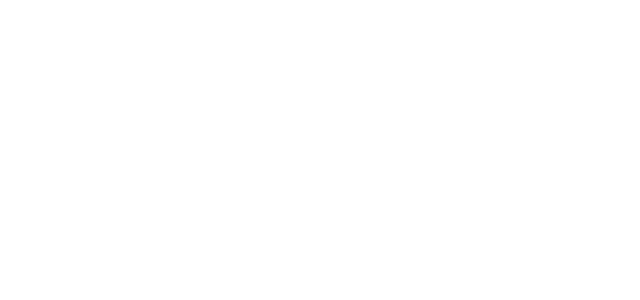
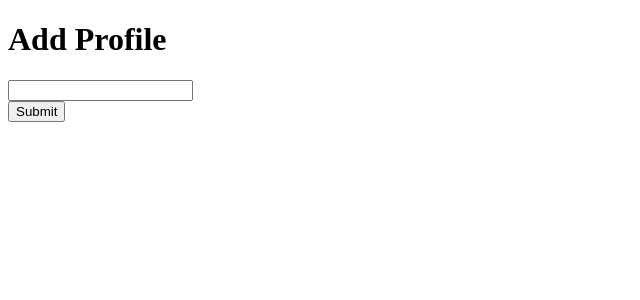
Before and after one commit to alban-th/chorus, a React (Vite) app in the folder packages/pokemon-ui/: page /add-profile in a window 1280 px wide. Before the commit this address had no page. Shown: the top 300 px of the page, without its empty margins (0-640 px from the left). Built offline with nearby package versions, Linux system fonts and the light colour scheme.

Commit message:
basic add profile form

```diff
--- a/package.json
+++ b/package.json
@@ -15,6 +15,7 @@
     "@nestjs/core": "^10.0.2",
     "@nestjs/platform-express": "^10.0.2",
     "@nestjs/typeorm": "^10.0.2",
+    "@tanstack/react-form": "0.29.2",
     "@tanstack/react-query": "^5.52.1",
     "axios": "^1.6.0",
     "class-validator": "^0.14.1",
--- /dev/null
+++ b/packages/pokemon-ui/src/pages/add-profile/AddProfile.tsx
@@ -0,0 +1,76 @@
+import { useMutation, useQueryClient } from '@tanstack/react-query';
+import { Profile } from '../../types';
+import { useForm } from '@tanstack/react-form';
+import { useNavigate } from 'react-router-dom';
+import { useState } from 'react';
+
+const postProfile = async (profile: Pick<Profile, 'name'>) => {
+  const response = await fetch('/api/profile', {
+    method: 'POST',
+    body: JSON.stringify(profile),
+    headers: {
+      'Content-Type': 'application/json',
+    },
+  });
+  if(!response.ok) {
+    const error = await response.json();
+    console.log(error);
+    throw new Error(error.message);
+  }
+  return await response.json();
+};
+
+export function AddProfile() {
+    const [error, setError] = useState<string | null>(null);
+  const navigate = useNavigate();
+  const queryClient = useQueryClient();
+  const mutation = useMutation({
+    mutationFn: postProfile,
+    onSuccess: (data) => {
+      // Invalidate and refetch
+      setError(null);
+      queryClient.invalidateQueries({ queryKey: ['profile', data.id] });
+      navigate('/edit-profile/' + data.id);
+    },
+    onError(error) {
+        setError(error.message);
+    },
+  });
+  const form = useForm({
+    defaultValues: {
+      name: '',
+    },
+    onSubmit: async ({ value }) => {
+      mutation.mutate(value);
+    },
+  });
+
+  return (
+    <div>
+      <h1>Add Profile</h1>
+      {error && <div>{error}</div>}
+      <form
+        onSubmit={(e) => {
+          e.preventDefault();
+          e.stopPropagation();
+          form.handleSubmit();
+        }}
+      >
+        <div>
+          <form.Field
+            name="name"
+            children={(field) => (
+              <input
+                name={field.name}
+                value={field.state.value}
+                onBlur={field.handleBlur}
+                onChange={(e) => field.handleChange(e.target.value)}
+              />
+            )}
+          />
+        </div>
+        <button type="submit">Submit</button>
+      </form>
+    </div>
+  );
+}
--- /dev/null
+++ b/packages/pokemon-ui/src/pages/add-profile/index.ts
@@ -0,0 +1 @@
+export  { AddProfile } from './AddProfile';
--- a/packages/pokemon-ui/src/router.tsx
+++ b/packages/pokemon-ui/src/router.tsx
@@ -23,4 +23,11 @@
       return { Component: EditProfile };
     },
   },
+  {
+    path: '/add-profile',
+    lazy: async () => {
+      const { AddProfile } = await import('./pages/add-profile');
+      return { Component: AddProfile };
+    },
+  },
 ]);
```
Also changed, not shown: 1 other file (tests, documents, lock files or other folders).
